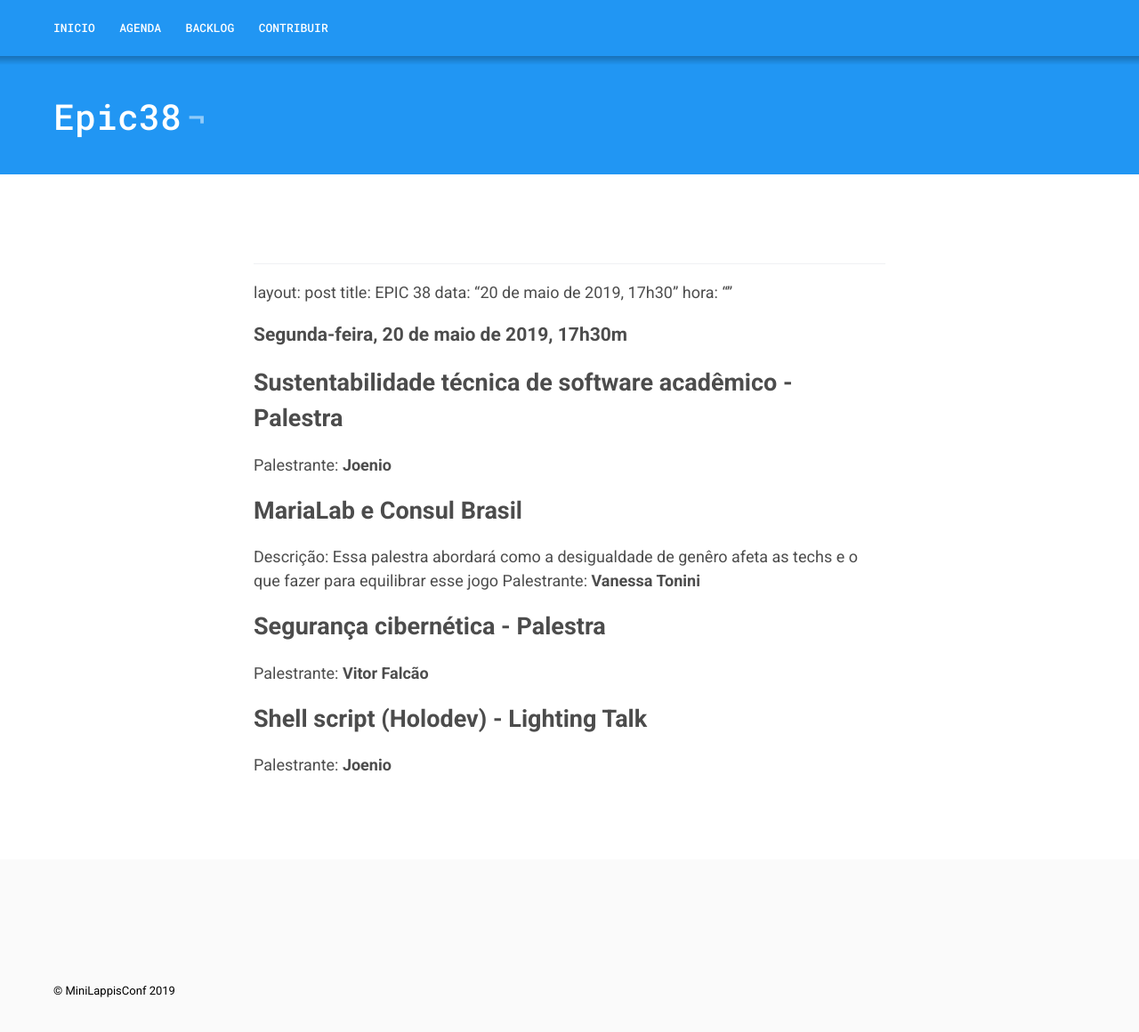
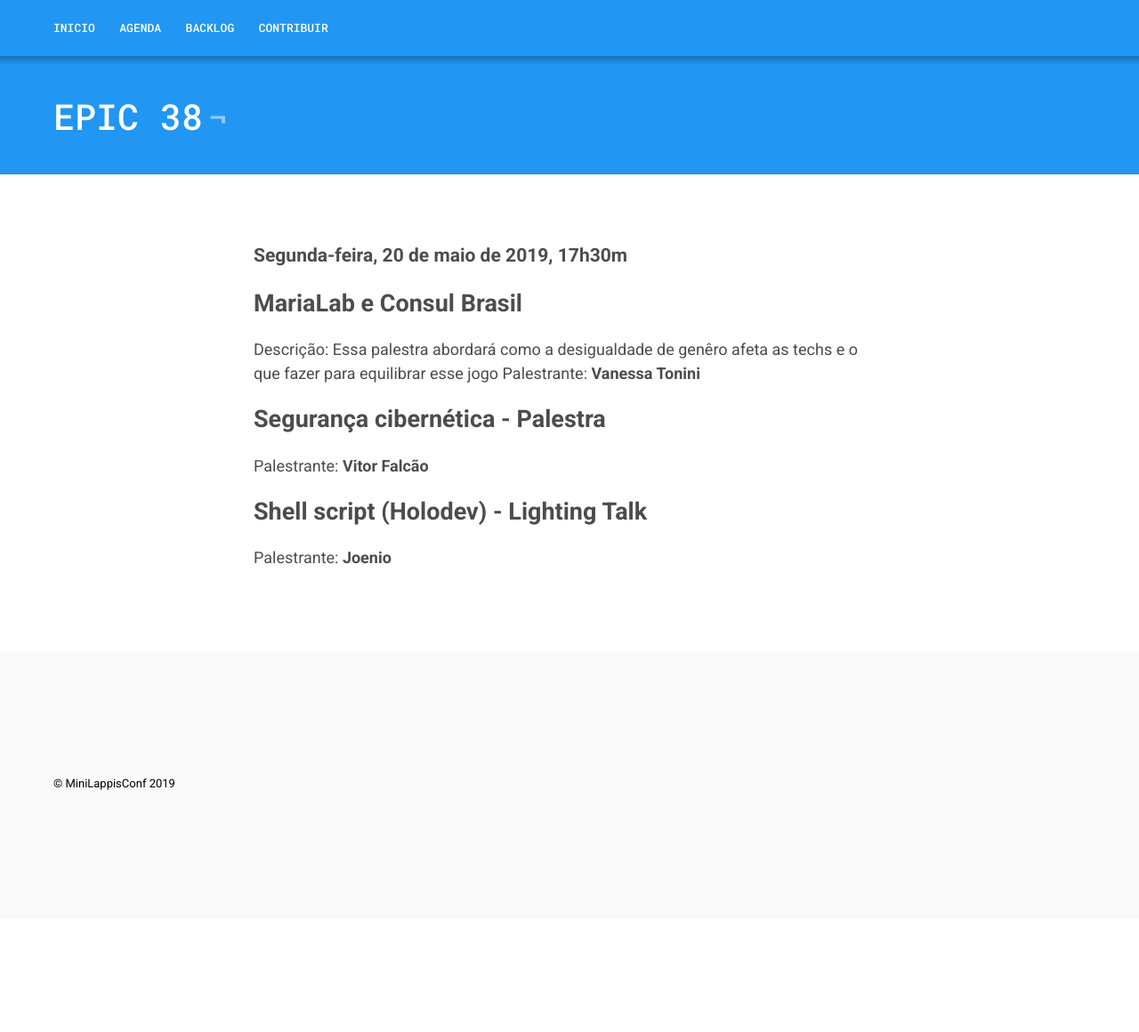
Before and after one commit to lappis-unb/MiniLappisConf, a Jekyll site: the page built from _posts/2019-05-20-epic38.md, in a window 1280 px wide and 1266 px high. Shown: the top 1160 px of the window at 89% size. Built offline with Jekyll 4.4.1, drawn with Linux system fonts in a browser that asks for light colours; our own code applies the rules of GitHub Pages for plain Markdown files.

Commit message:
Adjust MLC 03/06

```diff
--- a/_posts/2019-05-20-epic38.md
+++ b/_posts/2019-05-20-epic38.md
@@ -3,12 +3,9 @@ layout: post
 title: EPIC 38
 data: "20 de maio de 2019, 17h30"
 hora: ""
-
+---
 
 ### Segunda-feira, 20 de maio de 2019, 17h30m
-
-## Sustentabilidade técnica de software acadêmico - Palestra
-Palestrante: **Joenio**
 
 ## MariaLab e Consul Brasil
 Descrição: Essa palestra abordará como a desigualdade de genêro afeta as techs e o que fazer para equilibrar esse jogo
```
Also changed, not shown: _posts/2019-05-26-epic40-draft.md (renamed from _posts/2019-05-02-epic40-draft.md, +5 -0 lines), _posts/2019-05-27-epic39.md (renamed from _posts/2019-05-03-epic39-draft.md, +0 -3 lines), _posts/2019-05-25-epic41-draft.md (renamed from _posts/2019-06-10-epic41.md).
